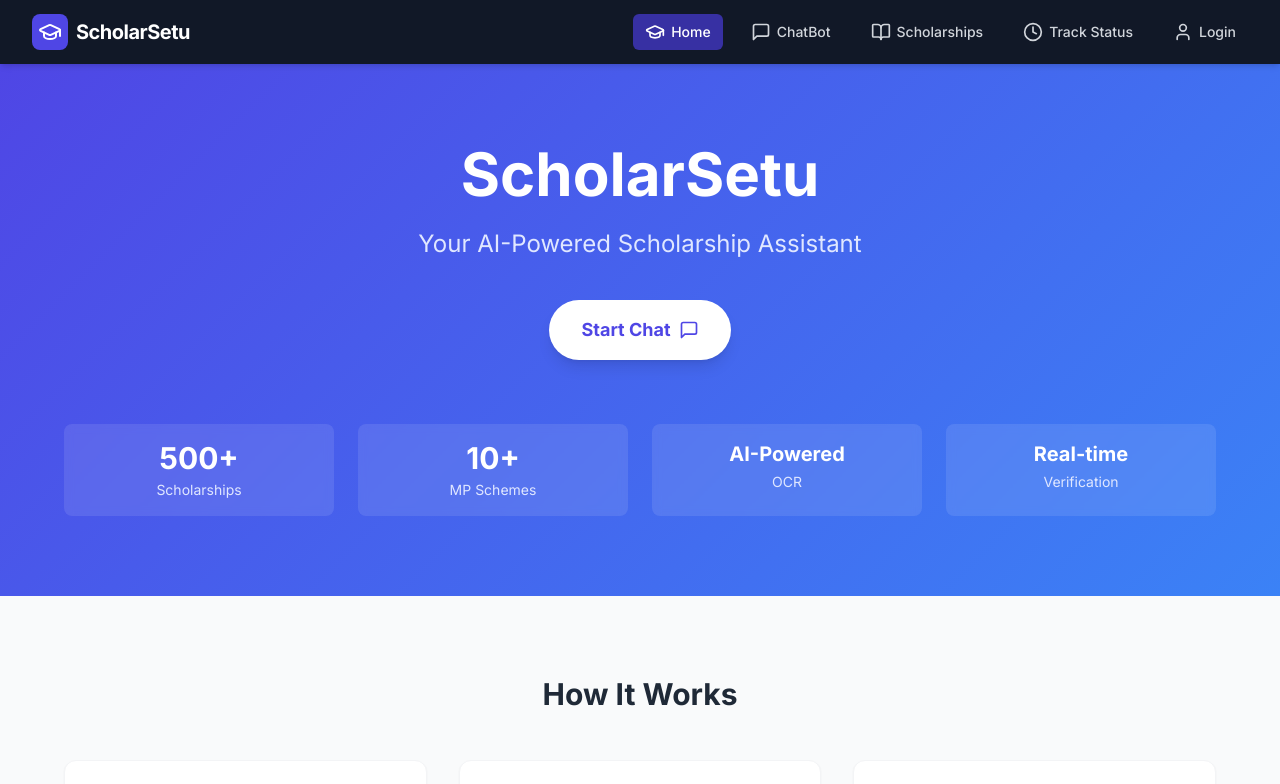
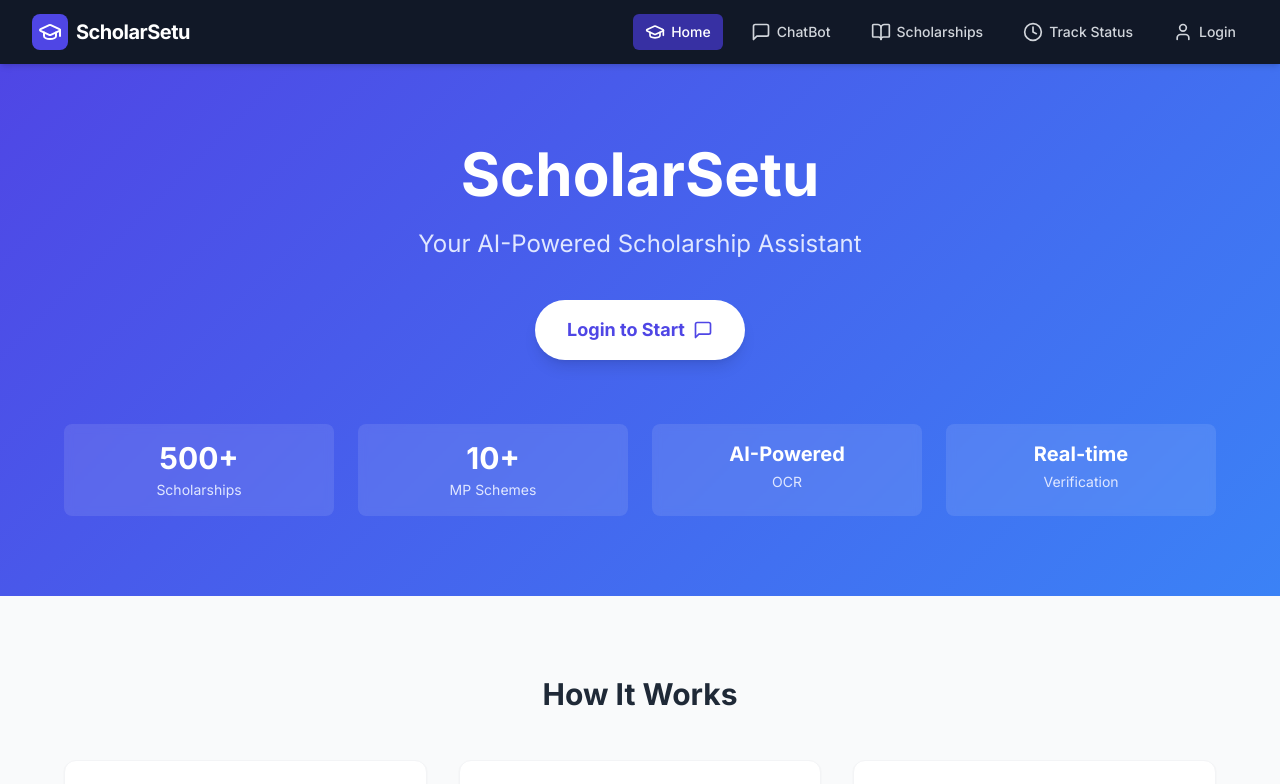
Before and after one commit to harshgupta170704/ScholarShip-Helper, a React (Vite) app in the folder frontend/: page / in a window 1280 px wide. Shown: the top 784 px of the page. Built offline with nearby package versions, Linux system fonts and the light colour scheme.

Commit message:
fix: require login before starting chat from landing page

```diff
--- a/frontend/src/pages/LandingPage.jsx
+++ b/frontend/src/pages/LandingPage.jsx
@@ -11,10 +11,10 @@ const LandingPage = () => {
           <h1 className="text-5xl md:text-6xl font-bold mb-6">ScholarSetu</h1>
           <p className="text-xl md:text-2xl mb-10 text-indigo-100">Your AI-Powered Scholarship Assistant</p>
           <Link
-            to="/chat"
+            to="/login"
             className="inline-flex items-center bg-white text-indigo-600 px-8 py-4 rounded-full font-bold text-lg shadow-lg hover:bg-indigo-50 transition-colors"
           >
-            Start Chat <MessageSquare className="ml-2 w-5 h-5" />
+            Login to Start <MessageSquare className="ml-2 w-5 h-5" />
           </Link>
 
           <div className="grid grid-cols-2 md:grid-cols-4 gap-6 mt-16 text-center">
```
